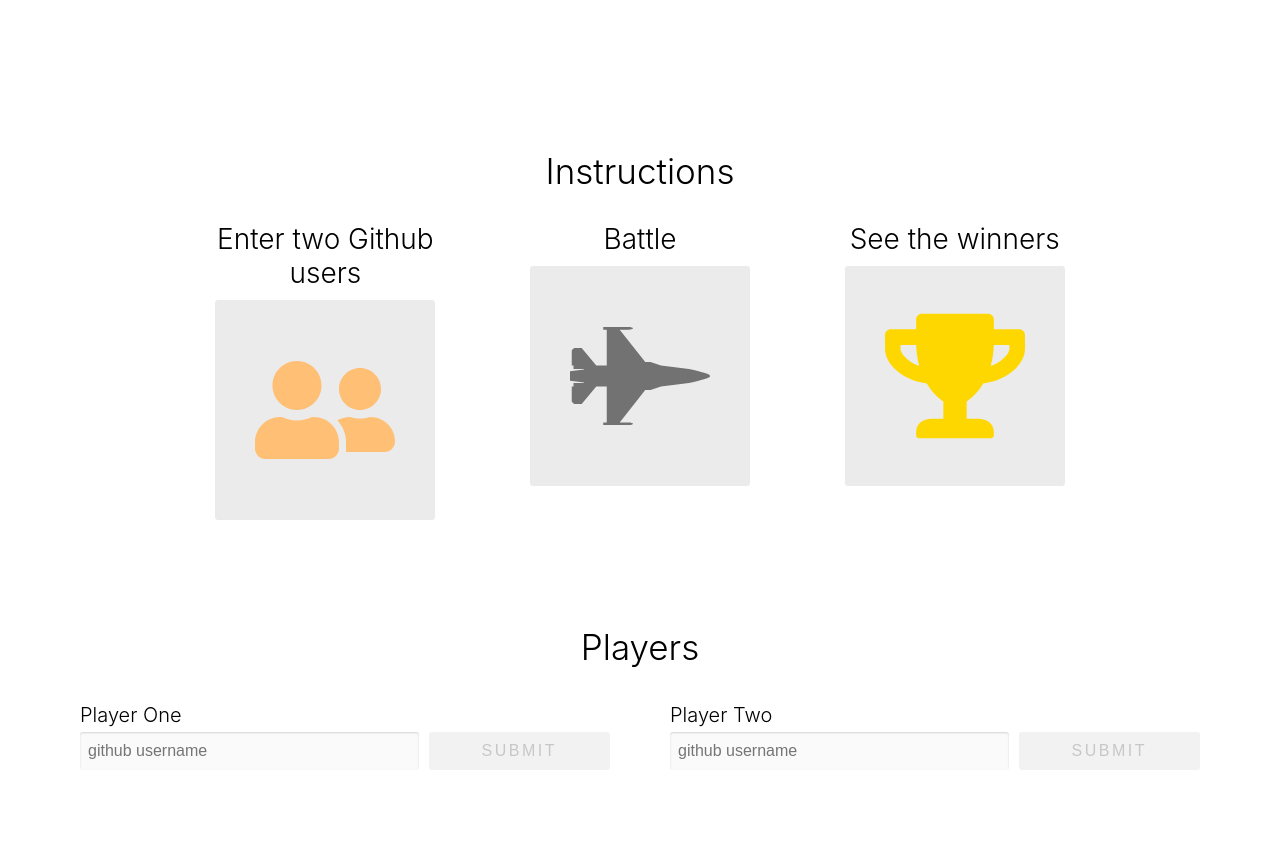
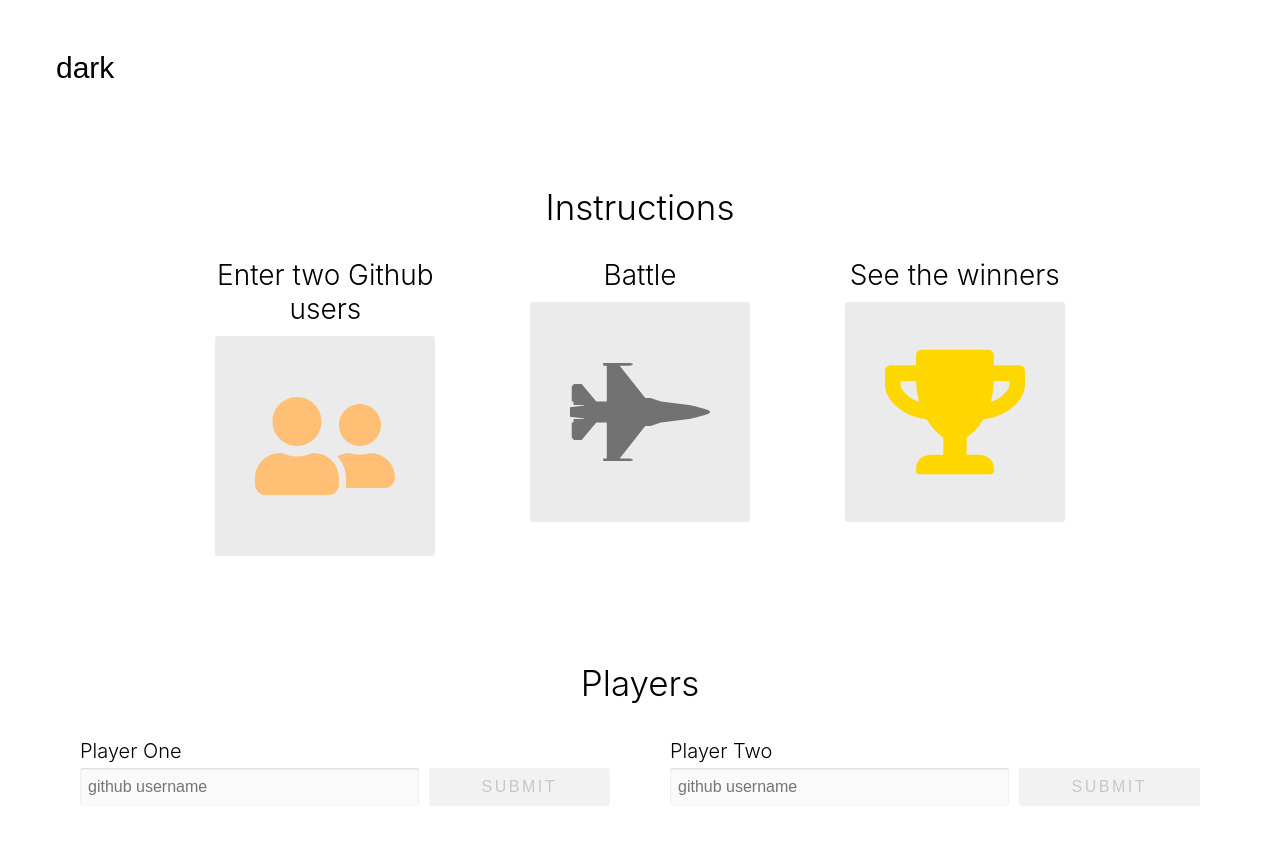
Before and after one commit to hectorcoronado/tmg-github-battle-2, a React app: page / in a window 1280 px wide. Built offline with nearby package versions, Linux system fonts and the light colour scheme.

Commit message:
WIP wire up theme switching functionality with context

```diff
--- /dev/null
+++ b/app/components/Nav.js
@@ -0,0 +1,21 @@
+import React from 'react'
+
+import { ThemeConsumer } from '../contexts/theme'
+
+export const Nav = () => {
+    return (
+        <ThemeConsumer>
+            {({ theme, toggleTheme }) => (
+                <nav className='row space-between'>
+                    <button
+                        className='btn-clear'
+                        onClick={toggleTheme}
+                        style={{fontSize: '3rem'}}
+                    >
+                        {theme === 'light' ? 'dark' : 'light'}
+                    </button>
+                </nav>
+            )}
+        </ThemeConsumer>
+    )
+}
--- a/app/components/ReposGrid.js
+++ b/app/components/ReposGrid.js
@@ -3,7 +3,7 @@
 import { FaCodeBranch, FaExclamationTriangle, FaStar, FaUser } from 'react-icons/fa'
 
 import { Card } from './Card'
-import Tooltip from './Tooltip'
+import { Tooltip } from './Tooltip'
 
 export const ReposGrid = ({ repos }) => {
     return (
--- /dev/null
+++ b/app/contexts/theme.js
@@ -0,0 +1,6 @@
+import React from 'react'
+
+const { Consumer, Provider } = React.createContext()
+
+export const ThemeConsumer = Consumer
+export const ThemeProvider = Provider
--- a/app/index.css
+++ b/app/index.css
@@ -248,3 +248,9 @@
     font-size: 2rem;
     margin: 5rem 0;
 }
+
+.dark {
+    background: #1c2022;
+    color: #dadada;
+    min-height: 100%;
+}
--- a/app/index.js
+++ b/app/index.js
@@ -4,15 +4,36 @@
 import './index.css'
 
 import Battle from './components/Battle'
+import { Nav } from './components/Nav'
 import Popular from './components/Popular'
 // import Sandbox from './components/Sandbox'
 
+import { ThemeProvider } from './contexts/theme'
+
 class App extends React.Component {
+    constructor (props) {
+        super(props)
+
+        this.state = {
+            theme: 'light',
+            toggleTheme: () => {
+                this.setState( ({ theme }) => ({
+                    theme: theme === 'light' ? 'dark' : 'light'
+                }) )
+            }
+        }
+    }
+
     render () {
         return (
-            <div className='container'>
-                <Battle />
-            </div>
+            <ThemeProvider value={this.state}>
+                <div className={this.state.theme}>
+                    <div className='container'>
+                        <Nav />
+                        <Battle />
+                    </div>
+                </div>
+            </ThemeProvider>
         )
     }
 }
```
Also changed, not shown: README.md.
